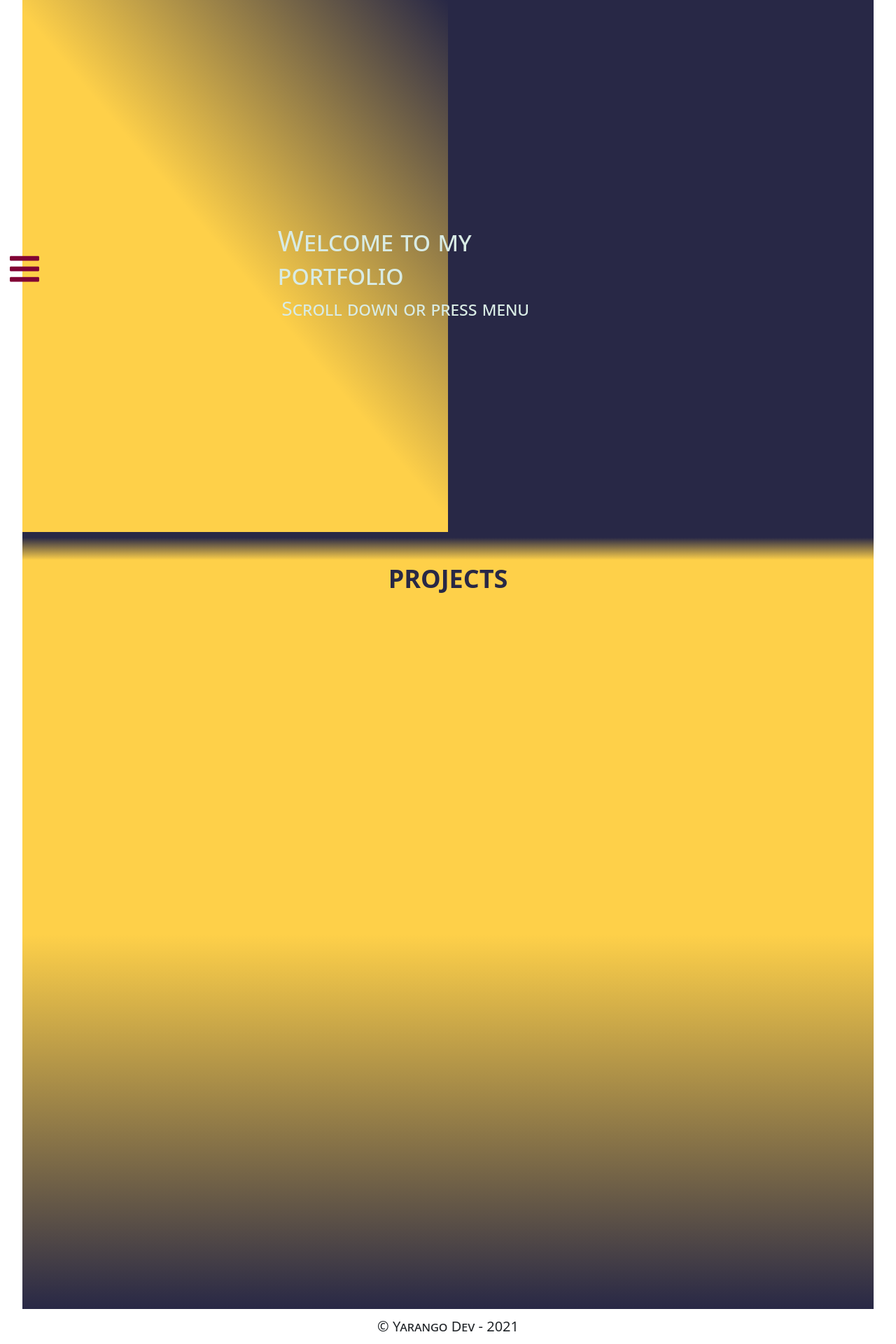
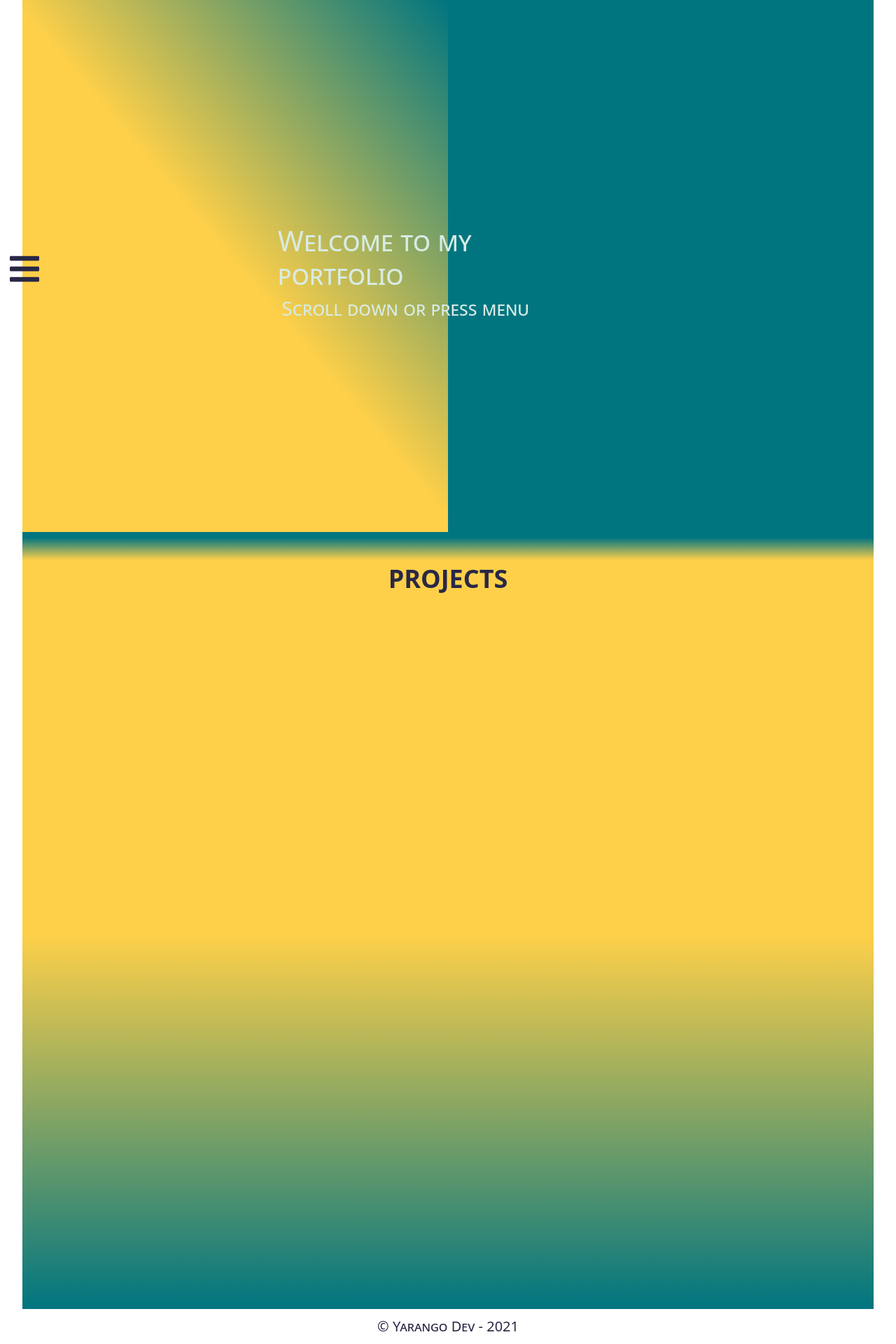
Before and after one commit to yarango582/Portfolio-YarangoDev.v2, a React (Create React App) app: page / in a window 1280 px wide. Shown: the part 50-1970 px from the top of the page at 70% size. Built offline with nearby package versions, Linux system fonts and the light colour scheme.

Commit message:
cambio de paleta

```diff
--- a/src/components/Footer/Footer.css
+++ b/src/components/Footer/Footer.css
@@ -13,4 +13,5 @@
     position: absolute;
     top: 25%;
     font-variant: small-caps;
+    color: var(--colorThird);
 }
--- a/src/components/Home/Home.css
+++ b/src/components/Home/Home.css
@@ -4,7 +4,7 @@
 
 .home-container {
     position: relative;
-    background: linear-gradient(180deg, var(--colorThird)96%, var(--colorPrimary));
+    background: linear-gradient(180deg, var(--colorSecondary)96%, var(--colorPrimary));
     width: 95%;
     margin-left: 2.5%;
     height: 100vh;
@@ -13,7 +13,7 @@
 .banner-begin {
     position: relative;
     padding: 0;
-    background: linear-gradient(50deg, var(--colorPrimary) 50%, var(--colorThird));
+    background: linear-gradient(50deg, var(--colorPrimary) 50%, var(--colorSecondary));
     width: 50%;
     height: 95%;
     transform: translate(-50%, 0%) matrix(1,0,0,1,0,0);
@@ -25,7 +25,7 @@
 .banner-end {
     position: relative;
     padding: 0;
-    background: linear-gradient(180deg, var(--colorPrimary) 20%, var(--colorThird));
+    background: linear-gradient(180deg, var(--colorPrimary) 20%, var(--colorSecondary));
     width: 100%;
     height: 95%;
     transform: translate(0%, 0%) matrix(1,0,0,1,0,0);
@@ -37,7 +37,7 @@
 .banner-show-menu {
     position: relative;
     padding: 0;
-    background: linear-gradient(60deg, var(--colorPrimary) 50%, var(--colorThird));
+    background: linear-gradient(60deg, var(--colorPrimary) 50%, var(--colorSecondary));
     width: 50%;
     height: 95%;
     transform: translate(50%, 0%) matrix(1,0,0,1,0,0);
@@ -56,7 +56,7 @@
         top: 45vh;
         border: none;
         text-decoration: none;
-        color: #810034;
+        color: var(--colorThird);
         overflow: visible;
     }
 }
@@ -70,7 +70,7 @@
         top: 45vh;
         border: none;
         text-decoration: none;
-        color: #810034;
+        color: var(--colorThird);
         overflow: visible;
     }
 }
--- a/src/components/Home/Projects/Projects.css
+++ b/src/components/Home/Projects/Projects.css
@@ -3,7 +3,7 @@
     position: relative;
     margin-left: 2.5%;
     width: 95%;
-    background: linear-gradient(180deg, var(--colorPrimary)50%, var(--colorThird));
+    background: linear-gradient(180deg, var(--colorPrimary)50%, var(--colorSecondary));
 }
 
 .container-projects__text {
--- a/src/css/index.css
+++ b/src/css/index.css
@@ -1,4 +1,4 @@
-/* Paleta de colores vars */
+/* Paleta de colores vars generales de la app*/
 *{
   --colorPrimary: #fed049;
   --colorSecondary: #007580;
```
